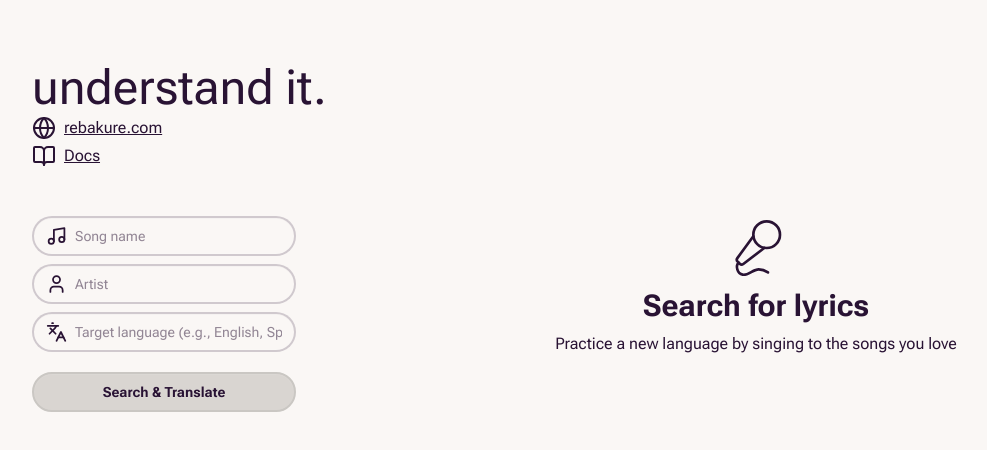
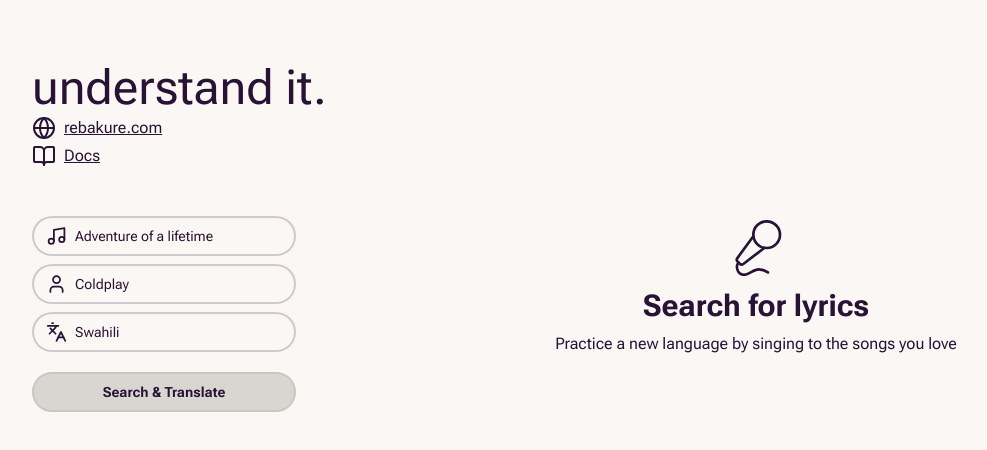
Before and after one commit to KevinRebakure/understand-it, a Next.js app: page / in a window 1280 px wide. Shown: the top 450 px of the page, without its empty margins (32-1019 px from the left). Built offline with nearby package versions, Linux system fonts and the light colour scheme; no server answers.

Commit message:
feat: default values

```diff
--- a/src/_components/SearchForm.tsx
+++ b/src/_components/SearchForm.tsx
@@ -39,9 +39,9 @@ export default function SearchForm() {
 
   const { register, handleSubmit } = useForm<Inputs>({
     defaultValues: {
-      targetLanguage: "",
-      artist: "",
-      title: "",
+      targetLanguage: "Swahili",
+      artist: "Coldplay",
+      title: "Adventure of a lifetime",
     },
   });
 
```
